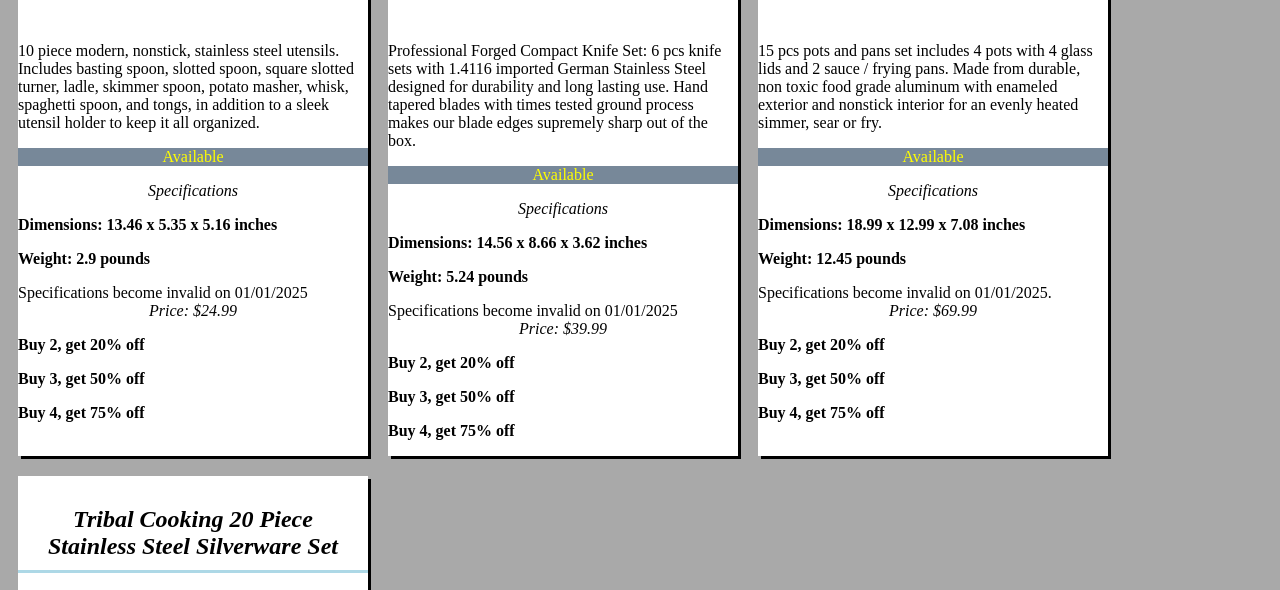
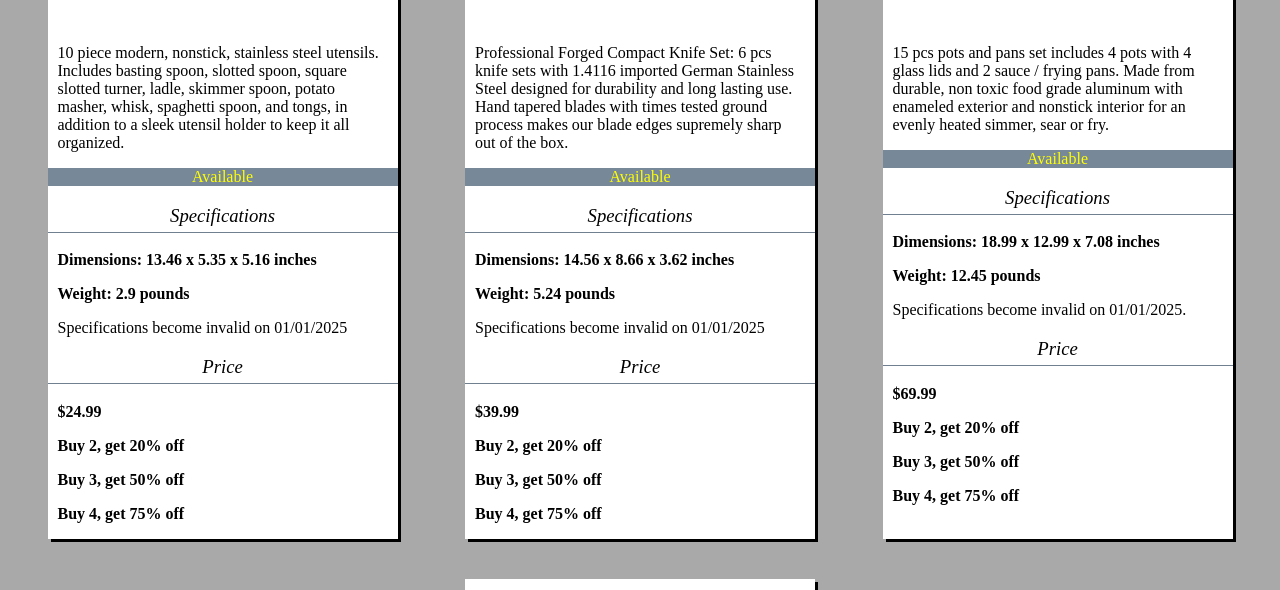
Before and after one commit to Gabrielle-Tobermann/product-cards, a plain HTML site: page index.html in a window 1280 px wide. Shown: the part 503-1093 px from the top of the page. Drawn offline with Linux system fonts and the light colour scheme.

Commit message:
styling update

```diff
--- a/index.html
+++ b/index.html
@@ -23,7 +23,7 @@
           </section>
 
           <!-- Product description -->
-          <section>
+          <section class="small-text">
             10 piece modern, nonstick, stainless steel utensils. Includes
             basting spoon, slotted spoon, square slotted turner, ladle, skimmer
             spoon, potato masher, whisk, spaghetti spoon, and tongs, in addition
@@ -37,16 +37,17 @@
 
         <!-- second block -->
         <section>
-          <header>Specifications</header>
+          <header> <h3>Specifications </h3> </header>
 
           <p class="spec-text">Dimensions: 13.46 x 5.35 x 5.16 inches</p>
           <p class="spec-text">Weight: 2.9 pounds</p>
-          <footer>Specifications become invalid on 01/01/2025</footer>
+          <footer class="small-text">Specifications become invalid on 01/01/2025</footer>
         </section>
 
         <!-- third block -->
         <section>
-          <header>Price: $24.99</header>
+          <header> <h3>Price </h3> </header>
+          <p class="spec-text">$24.99</p>
           <p class="spec-text">Buy 2, get 20% off</p>
           <p class="spec-text">Buy 3, get 50% off</p>
           <p class="spec-text">Buy 4, get 75% off</p>
@@ -69,7 +70,7 @@
           </section>
 
           <!-- Product description -->
-          <section>
+          <section class="small-text">
             Professional Forged Compact Knife Set: 6 pcs knife sets with 1.4116
             imported German Stainless Steel designed for durability and long
             lasting use. Hand tapered blades with times tested ground process
@@ -83,16 +84,17 @@
 
         <!-- second block -->
         <section>
-          <header>Specifications</header>
+          <header><h3>Specifications</h3></header>
 
           <p class="spec-text">Dimensions: 14.56 x 8.66 x 3.62 inches</p>
           <p class="spec-text">Weight: 5.24 pounds</p>
-          <footer>Specifications become invalid on 01/01/2025</footer>
+          <footer class="small-text">Specifications become invalid on 01/01/2025</footer>
         </section>
 
         <!-- third block -->
         <section>
-          <header>Price: $39.99</header>
+          <header> <h3>Price </h3> </header>
+          <p class="spec-text">$39.99</p>
           <p class="spec-text">Buy 2, get 20% off</p>
           <p class="spec-text">Buy 3, get 50% off</p>
           <p class="spec-text">Buy 4, get 75% off</p>
@@ -115,7 +117,7 @@
           </section>
 
           <!-- Product description -->
-          <section>
+          <section class="small-text">
             15 pcs pots and pans set includes 4 pots with 4 glass lids and 2
             sauce / frying pans. Made from durable, non toxic food grade
             aluminum with enameled exterior and nonstick interior for an evenly
@@ -129,17 +131,17 @@
 
         <!-- second block -->
         <section>
-          <header>Specifications</header>
+          <header><h3>Specifications</h3></header>
 
           <p class="spec-text">Dimensions: 18.99 x 12.99 x 7.08 inches</p>
           <p class="spec-text">Weight: 12.45 pounds</p>
-          <footer>Specifications become invalid on 01/01/2025.</footer>
+          <footer class="small-text">Specifications become invalid on 01/01/2025.</footer>
         </section>
 
         <!-- third block -->
         <section>
-          <header>Price: $69.99</header>
-
+          <header> <h3>Price </h3> </header>
+          <p class="spec-text">$69.99</p>
           <p class="spec-text">Buy 2, get 20% off</p>
           <p class="spec-text">Buy 3, get 50% off</p>
           <p class="spec-text">Buy 4, get 75% off</p>
@@ -164,7 +166,7 @@
           </section>
 
           <!-- Product description -->
-          <section>
+          <section class="small-text">
             Elegant Flatware Set With Forks, Knives, & Spoons - Premium
             Versatile Kitchen Silverware With a Stunning Polished Finish -
             Dishwasher Safe.
@@ -177,16 +179,17 @@
 
         <!-- second block -->
         <section>
-          <header>Specifications</header>
+          <header><h3>Specifications</h3></header>
 
           <p class="spec-text">Dimensions: 9.49 x 2.32 x 2.05 inches</p>
           <p class="spec-text">Weight: 2.14 pounds</p>
-          <footer>Specifications become invalid on 01/01/2025</footer>
+          <footer class="small-text">Specifications become invalid on 01/01/2025</footer>
         </section>
 
         <!-- third block -->
         <section>
-          <header>Price: $19.99</header>
+          <header> <h3>Price </h3> </header>
+          <p class ="spec-text">$19.99</p>
           <p class="spec-text">Buy 2, get 20% off</p>
           <p class="spec-text">Buy 3, get 50% off</p>
           <p class="spec-text">Buy 4, get 75% off</p>
--- a/main.css
+++ b/main.css
@@ -1,16 +1,20 @@
 body {
   background-color:darkgray;
+  margin: 0;
+  padding: 0;
 }
 
 .card-container {
   display: flex;
   flex-flow: row wrap;
+  max-width: 1400px;
+  justify-content:space-evenly;
 }
 
 .card {
   width: 350px;
   background-color: white;
-  margin: 10px;
+  margin: 20px;
   padding: 0px;
   box-shadow: 3px 3px black;
 }
@@ -40,12 +44,20 @@ body {
   padding: 0;
 }
 
-header {
-  text-align: center;
+h3 {
+ text-align: center;
   font-style:oblique;
+  font-weight: normal;
+  border-bottom: slategray 1px solid;
+  padding-bottom: 5px;
 }
 
 .spec-text {
   font-weight: bold;
+  padding-left: 10px;
+}
 
+.small-text {
+  padding-left: 10px;
+  padding-right: 10px;
 }
```
